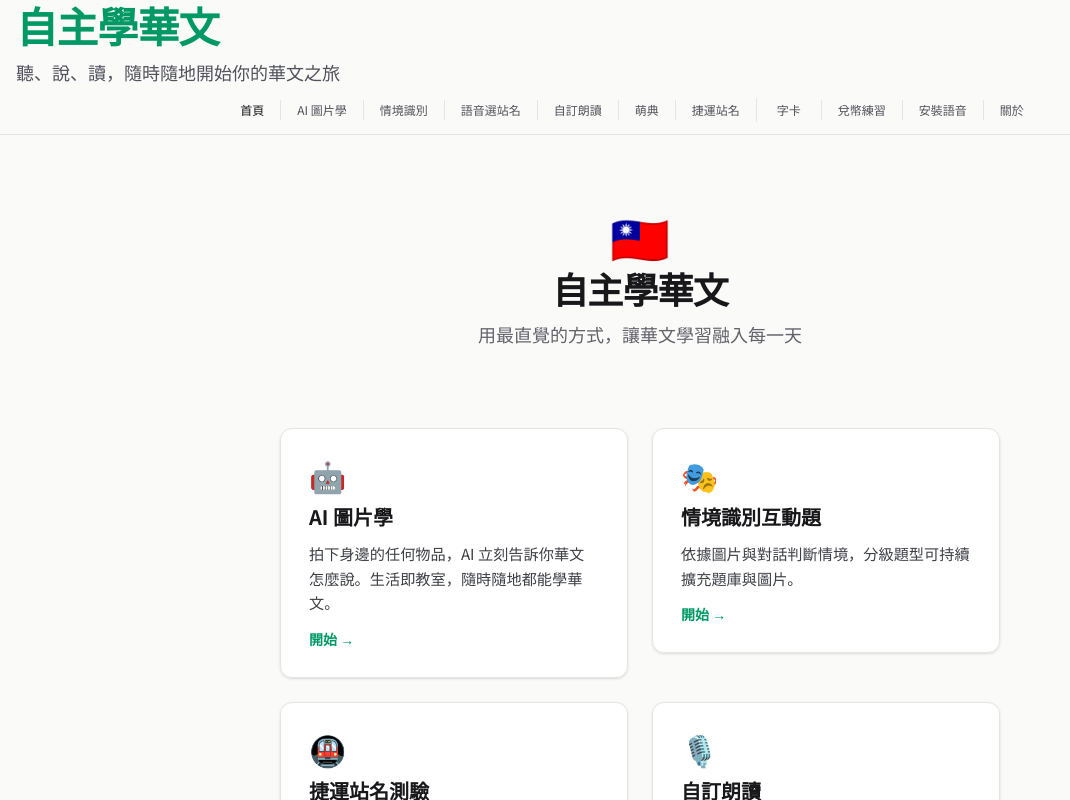
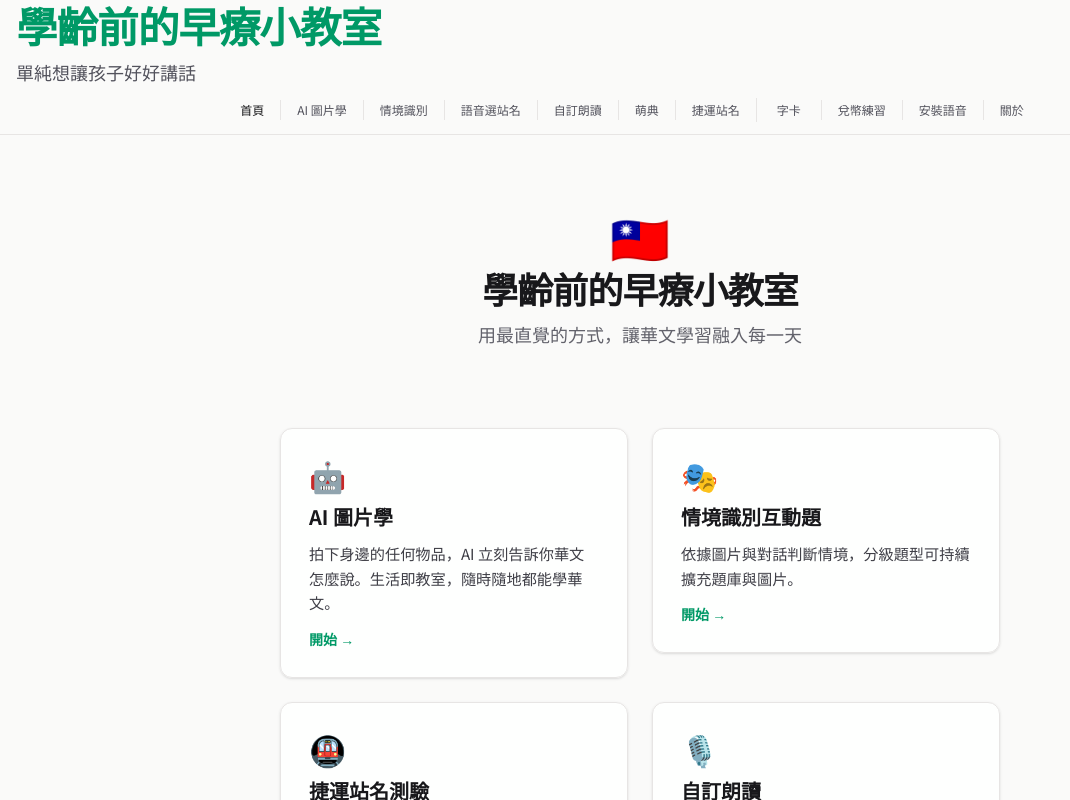
Before and after one commit to 3dw/learn-zh, a Vue app: page / in a window 1280 px wide. Shown: the top 800 px of the page, without its empty margins (0-1070 px from the left). Built offline with nearby package versions, Linux system fonts and the light colour scheme.

Commit message:
網站名稱改為「學齡前的早療小教室」，副標題更新
Co-Authored-By: Claude Sonnet 4.6 <noreply@anthropic.com>

```diff
--- a/src/App.vue
+++ b/src/App.vue
@@ -53,7 +53,7 @@ onBeforeUnmount(() => {
 			</div>
 		</div>
 		<div class="mx-auto max-w-7xl px-4 py-3 leading-snug">
-			<HelloWorld msg="自主學華文" />
+			<HelloWorld msg="學齡前的早療小教室" />
 			<nav class="mt-3 w-full text-center">
 				<RouterLink to="/" :class="linkClass" :exact-active-class="exactActiveClass">
 					首頁
--- a/src/components/HelloWorld.vue
+++ b/src/components/HelloWorld.vue
@@ -16,7 +16,7 @@ defineProps<{
 			</h1>
 		</RouterLink>
 		<h3 class="text-lg text-zinc-600 dark:text-zinc-300">
-			聽、說、讀，隨時隨地開始你的華文之旅
+			單純想讓孩子好好講話
 		</h3>
 	</div>
 </template>
--- a/src/views/AboutView.vue
+++ b/src/views/AboutView.vue
@@ -6,7 +6,7 @@
 			關於本站
 		</h1>
 		<p class="mb-4 text-base text-zinc-700 dark:text-zinc-300">
-			<strong>自主學華文</strong> 是一個開放、免費的華文自學平台，
+			<strong>學齡前的早療小教室</strong> 是一個開放、免費的華文自學平台，
 			讓任何人都能隨時隨地透過聆聽、跟讀與 AI 輔助，輕鬆學習華文。
 		</p>
 
--- a/src/views/HomeView.vue
+++ b/src/views/HomeView.vue
@@ -61,7 +61,7 @@ const cardClass =
 		<section class="px-2 py-10 text-center sm:py-12">
 			<div class="mb-2 text-5xl">🇹🇼</div>
 			<h1 class="mb-3 text-4xl font-bold tracking-tight text-zinc-900 dark:text-zinc-100">
-				自主學華文
+				學齡前的早療小教室
 			</h1>
 			<p class="text-lg text-zinc-600 opacity-90 dark:text-zinc-300">
 				用最直覺的方式，讓華文學習融入每一天
```
